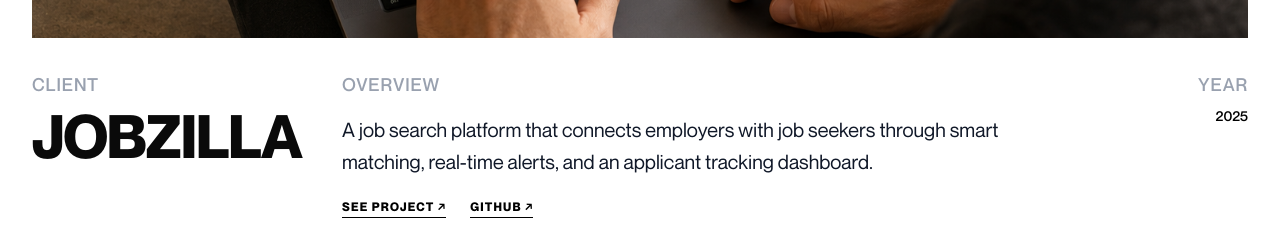
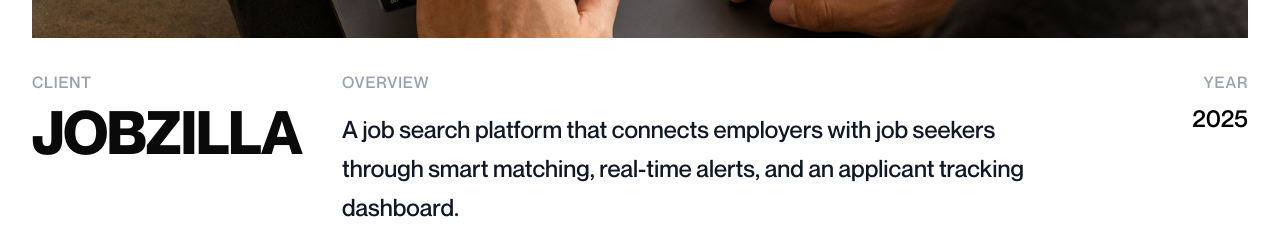
Before and after one commit to RahulKhanSuvo/RahulKhanSuvo, a Next.js app: page /project/JobZilla in a window 1280 px wide. Shown: the part 565-800 px from the top of the page. Built offline with nearby package versions, Linux system fonts and the light colour scheme; no server answers.

Commit message:
ui: update typography styles in ProjectOverview

```diff
--- a/src/components/projectDetails/ProjectOverview.tsx
+++ b/src/components/projectDetails/ProjectOverview.tsx
@@ -32,7 +32,7 @@ export default function ProjectOverview({
         <div className="grid grid-cols-1 sm:grid-cols-2 md:grid-cols-12 gap-6 pt-2 items-start">
           {/* Client */}
           <div className="md:col-span-3 space-y-2">
-            <span className="block text-lg uppercase tracking-wider text-gray-400 font-medium">
+            <span className="block uppercase tracking-wider text-gray-400 font-medium">
               Client
             </span>
             <h1 className="text-4xl lg:text-6xl font-semibold tracking-tight uppercase">
@@ -42,10 +42,10 @@ export default function ProjectOverview({
 
           {/* Overview + Live Link */}
           <div className="md:col-span-7 space-y-4">
-            <span className="block text-lg uppercase tracking-wider text-gray-400 font-medium">
+            <span className="block uppercase tracking-wider text-gray-400 font-medium">
               Overview
             </span>
-            <p className="text-gray-900 leading-relaxed text-base lg:text-lg xl:text-xl font-normal pr-2">
+            <p className="text-gray-900 leading-relaxed text-base lg:text-lg xl:text-2xl font-medium pr-2">
               {overview}
             </p>
             <div className="flex flex-wrap items-center gap-x-6 gap-y-2 pt-1">
@@ -72,10 +72,10 @@ export default function ProjectOverview({
 
           {/* Year */}
           <div className="md:col-span-2 space-y-2 md:text-right">
-            <span className="block text-lg uppercase tracking-wider text-gray-400 font-medium">
+            <span className="block uppercase tracking-wider text-gray-400 font-medium">
               Year
             </span>
-            <p className="text-sm font-medium text-black">{year}</p>
+            <p className="text-2xl font-medium text-black">{year}</p>
           </div>
         </div>
       </Container>
```
